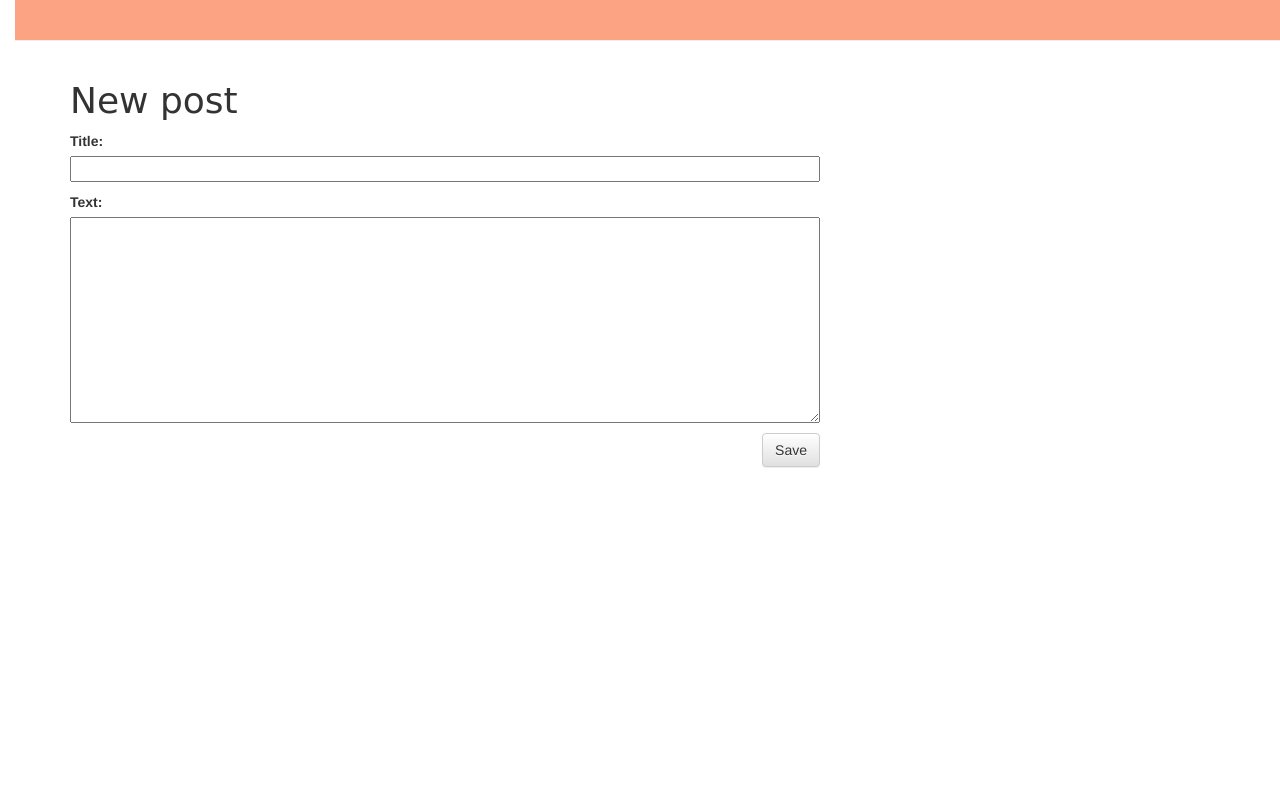
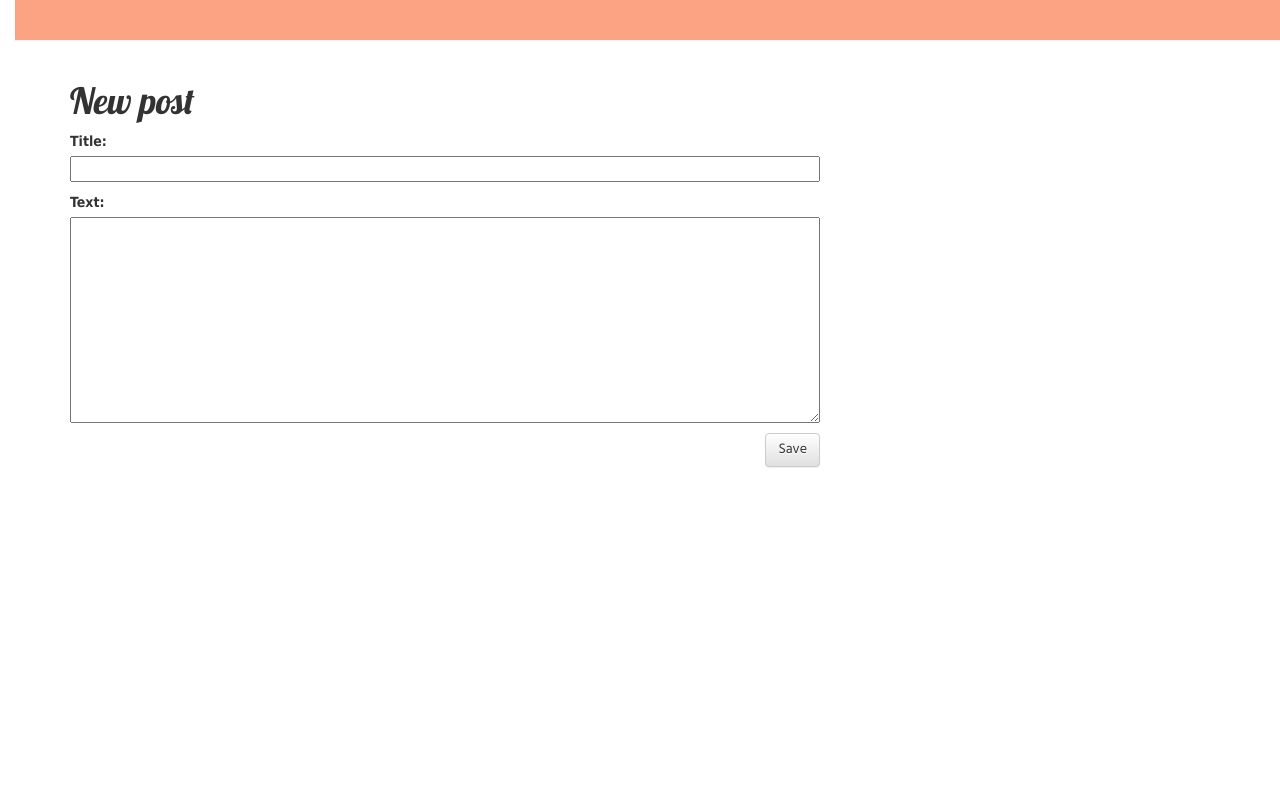
Before and after one commit to sarahsilva1/my-first-blog, a Django app: page /post/new/ in a window 1280 px wide. Run offline with Django 3.2, Linux system fonts and the light colour scheme; some libraries are stand-ins or nearby versions.

Commit message:
changed body font to Hind. Header is still Lobster.

```diff
--- a/blog/static/css/blog.css
+++ b/blog/static/css/blog.css
@@ -1,12 +1,29 @@
+/*<style type="text/css">
+@font-face {
+    font-family: "My Custom Font";
+    src: url(http://www.example.org/mycustomfont.ttf) format("truetype");
+}
+p.customfont {
+    font-family: "My Custom Font", Verdana, Tahoma;
+}
+</style>
+<p class="customfont">Hello world!</p>*/
+
+/*Custom font added above!*/
+
 
 h1 a {
     color: #FCA205;
-    font-family: 'Lobster';
+    font-family: 'Hind';
 }
 
+p {
+    font-family: Tahoma, Geneva, sans-serif;
+}
 
 body {
     padding-left: 15px;
+    font-family: 'Hind', sans-serif;
 }
 
 .page-header {
--- a/blog/templates/blog/base.html
+++ b/blog/templates/blog/base.html
@@ -11,7 +11,7 @@
 
         <link href="https://fonts.googleapis.com/css?family=Hind" rel="stylesheet">
 
-        <!-- <link href='//fonts.googleapis.com/css?family=Lobster&subset=latin,latin-ext' rel='stylesheet' type='text/css'> -->
+        <link href='//fonts.googleapis.com/css?family=Lobster&subset=latin,latin-ext' rel='stylesheet' type='text/css'>
         <link rel="stylesheet" href="{% static 'css/blog.css' %}">
     </head>
     <body>
```
Also changed, not shown: blog/templates/blog/home.html (+8 -7 lines).
